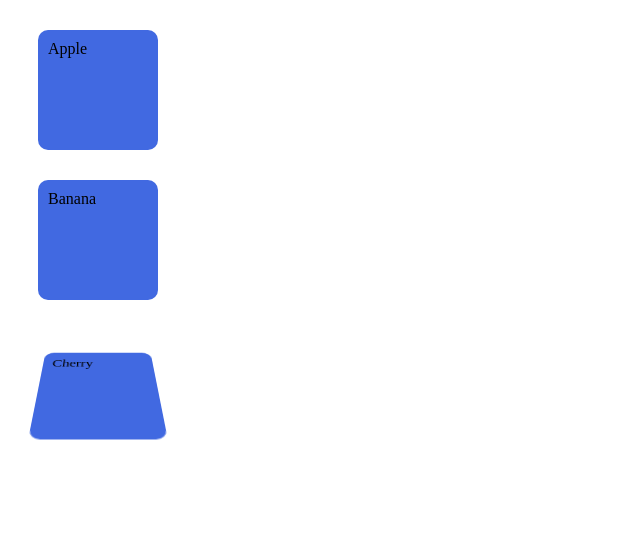
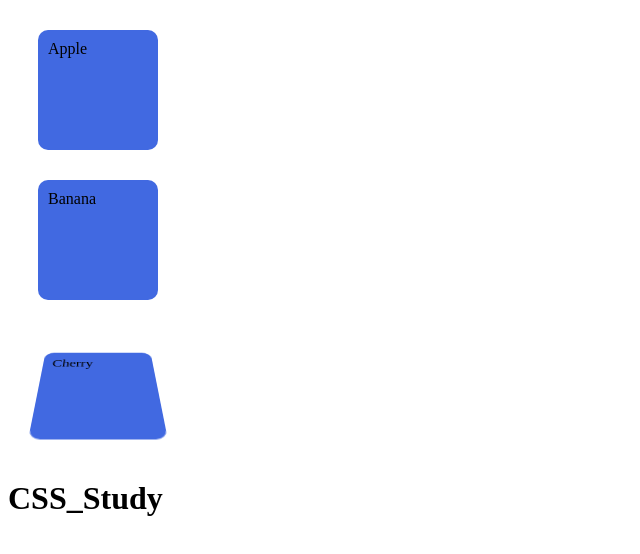
Before and after one commit to antipiebse/CSS_Study, a plain HTML site: page index.html in a window 1280 px wide. Shown: the whole page, without its empty margins (0-640 px from the left). Drawn offline with Linux system fonts and the light colour scheme.

Commit message:
'CSS_Study'

```diff
--- a/index.html
+++ b/index.html
@@ -52,5 +52,8 @@
     <div class="item">Banana</div>
     <div class="item">Cherry</div>
   </div>
+  <div>
+    <H1>CSS_Study</H1>
+  </div>
 </body>
 </html>
```
